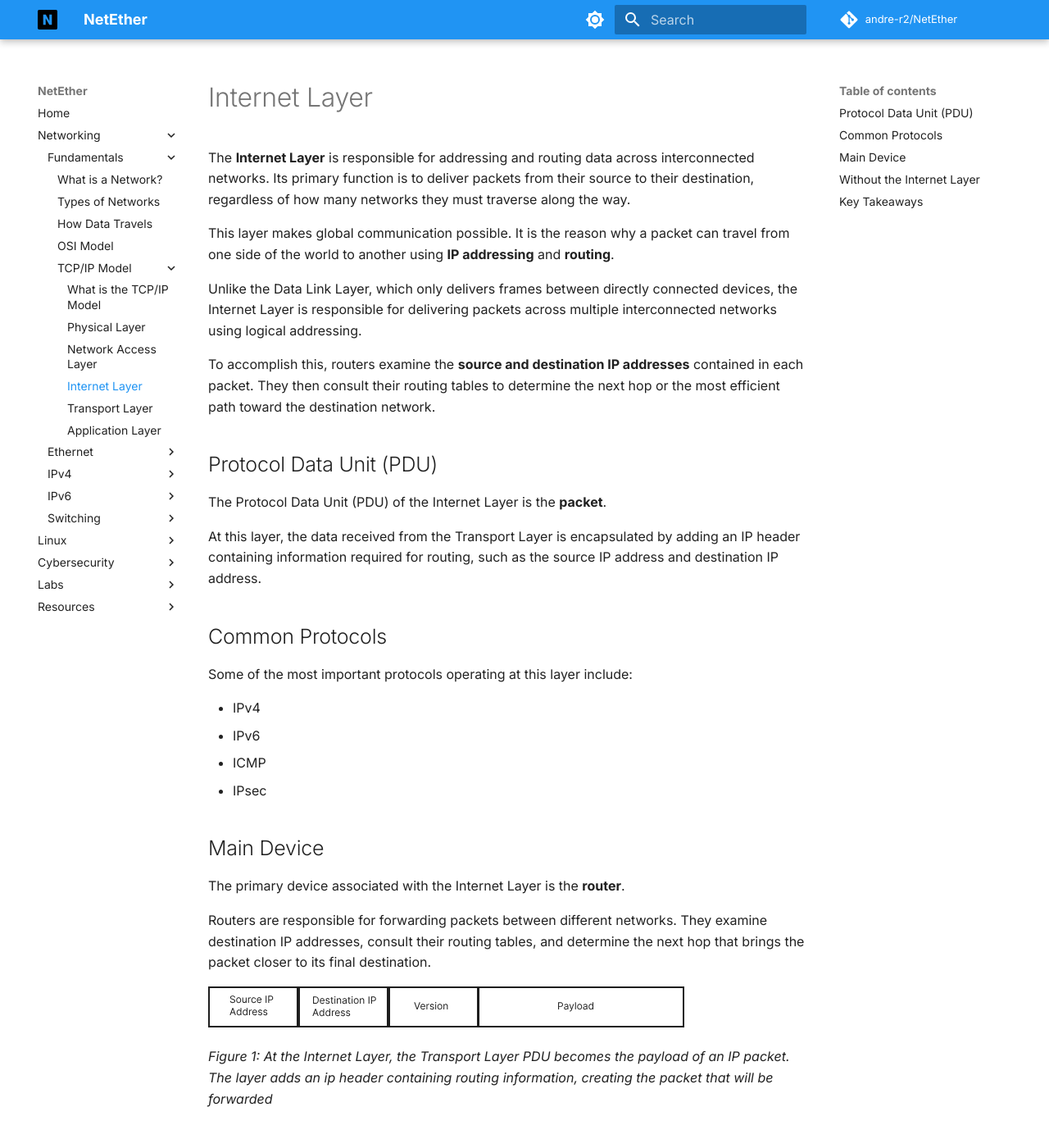
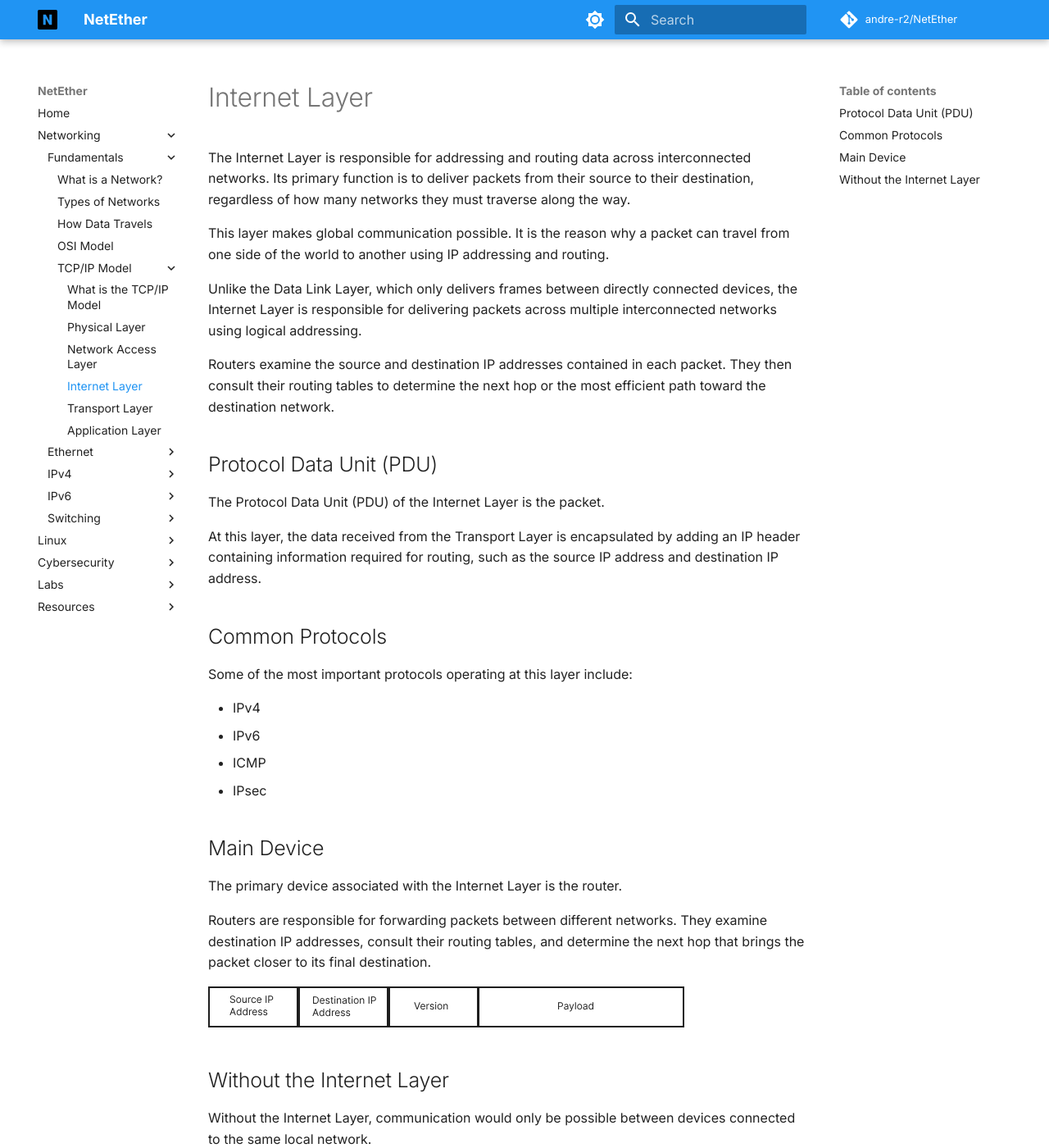
Before and after one commit to Andre-R2/NetEther, an MkDocs documentation site: the page built from docs/networking/tcpip/tcpip-internet-layer.md, in a window 1280 px wide and 1400 px high. Shown: the whole window at 82% size. Built offline with MkDocs 1.6.1 and Material for MkDocs 9.7.7, drawn with Linux system fonts in a browser that asks for light colours; comment, search, counter and statistics services are not loaded; some of the changed text lies outside the part shown.

```diff
--- a/docs/networking/tcpip/tcpip-internet-layer.md
+++ b/docs/networking/tcpip/tcpip-internet-layer.md
@@ -1,16 +1,16 @@
 # Internet Layer
 
-The **Internet Layer** is responsible for addressing and routing data across interconnected networks. Its primary function is to deliver packets from their source to their destination, regardless of how many networks they must traverse along the way.
+The Internet Layer is responsible for addressing and routing data across interconnected networks. Its primary function is to deliver packets from their source to their destination, regardless of how many networks they must traverse along the way.
 
-This layer makes global communication possible. It is the reason why a packet can travel from one side of the world to another using **IP addressing** and **routing**.
+This layer makes global communication possible. It is the reason why a packet can travel from one side of the world to another using IP addressing and routing.
 
 Unlike the Data Link Layer, which only delivers frames between directly connected devices, the Internet Layer is responsible for delivering packets across multiple interconnected networks using logical addressing.
 
-To accomplish this, routers examine the **source and destination IP addresses** contained in each packet. They then consult their routing tables to determine the next hop or the most efficient path toward the destination network.
+Routers examine the source and destination IP addresses contained in each packet. They then consult their routing tables to determine the next hop or the most efficient path toward the destination network.
 
 ## Protocol Data Unit (PDU)
 
-The Protocol Data Unit (PDU) of the Internet Layer is the **packet**.
+The Protocol Data Unit (PDU) of the Internet Layer is the packet.
 
 At this layer, the data received from the Transport Layer is encapsulated by adding an IP header containing information required for routing, such as the source IP address and destination IP address.
 
@@ -25,25 +25,14 @@ Some of the most important protocols operating at this layer include:
 
 ## Main Device
 
-The primary device associated with the Internet Layer is the **router**.
+The primary device associated with the Internet Layer is the router.
 
 Routers are responsible for forwarding packets between different networks. They examine destination IP addresses, consult their routing tables, and determine the next hop that brings the packet closer to its final destination.
 
 ![Layer 3 IPv4 Packet](../../assets/net-assets/ipv4-packet.svg)
-
-*Figure 1: At the Internet Layer, the Transport Layer PDU becomes the payload of an IP packet. The layer adds an ip header containing routing information, creating the packet that will be forwarded*
 
 ## Without the Internet Layer
 
 Without the Internet Layer, communication would only be possible between devices connected to the same local network.
 
 There would be no standardized way to route packets across multiple interconnected networks, making global communication over the Internet impossible.
-
-## Key Takeaways
-
-- Responsible for logical addressing and routing.
-- Uses **IP addresses** to identify devices.
-- Protocol Data Unit (PDU): **Packet**.
-- Main device: **Router**.
-- Makes communication between multiple networks possible.
-- Does **not** guarantee reliable delivery—that responsibility belongs to the Transport Layer.
```
Also changed, not shown: docs/networking/tcpip/tcpip-application-layer.md (+1 -3 lines), docs/networking/tcpip/tcpip-network-access-layer.md (+4 -6 lines), docs/networking/tcpip/tcpip-overview.md (renamed from docs/networking/tcpip/the-tcpip-model.md, +1 -3 lines), docs/networking/tcpip/tcpip-physical-layer.md (+0 -10 lines), docs/networking/tcpip/tcpip-transport-layer.md (+30 -36 lines).
